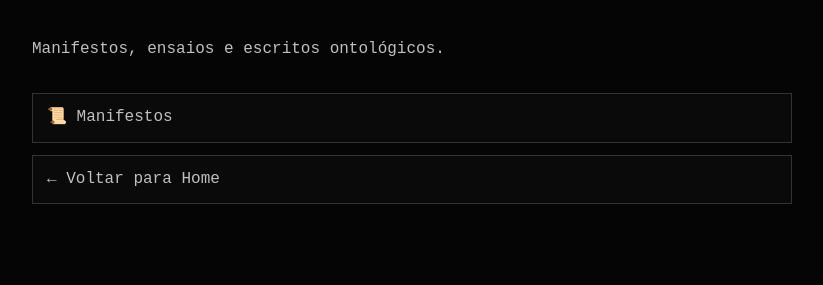
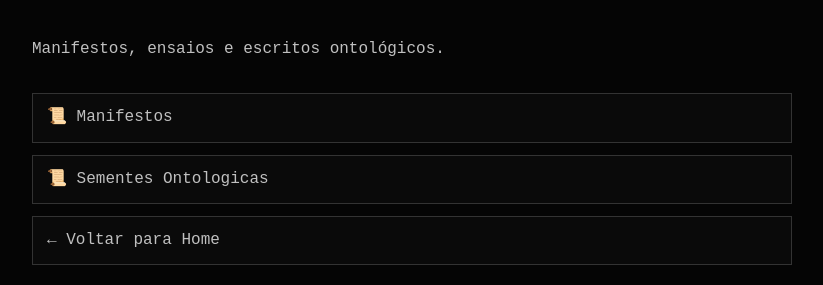
Before and after one commit to perdidonasideia/ontologias-vivas, a plain HTML site: page textos/index.html in a window 1280 px wide. Shown: the part 119-404 px from the top of the page, without its empty margins (228-1051 px from the left). Drawn offline with Linux system fonts and the light colour scheme.

Commit message:
Update index.html

```diff
--- a/textos/index.html
+++ b/textos/index.html
@@ -21,6 +21,7 @@
 
     <div style="margin-top: 30px;">
         <a href="./manifestos/" class="link-item">📜 Manifestos</a>
+        <a href="./sementes-ontologicas/" class="link-item">📜 Sementes Ontologicas</a>
         <a href="../" class="link-item">← Voltar para Home</a>
     </div>
 
```
